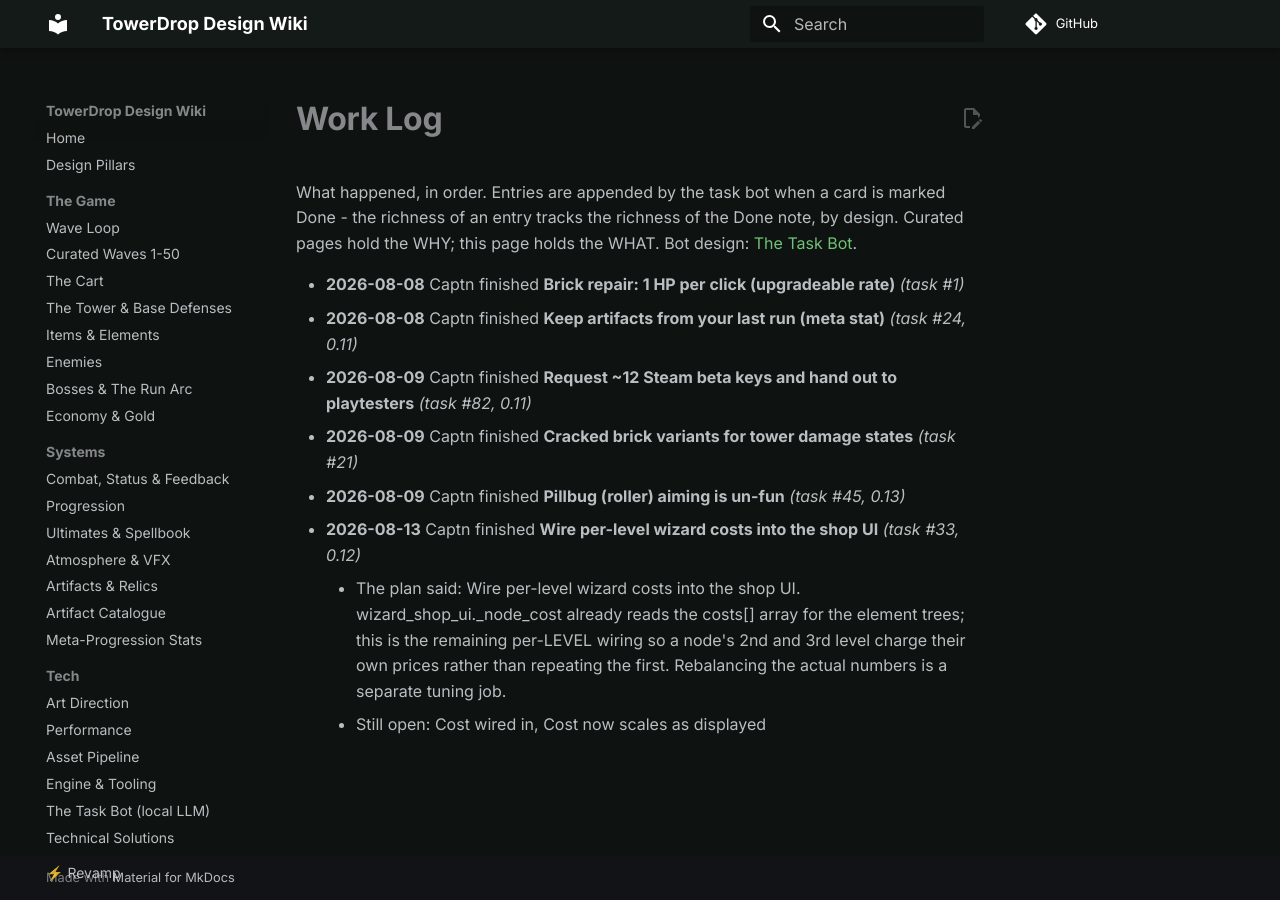
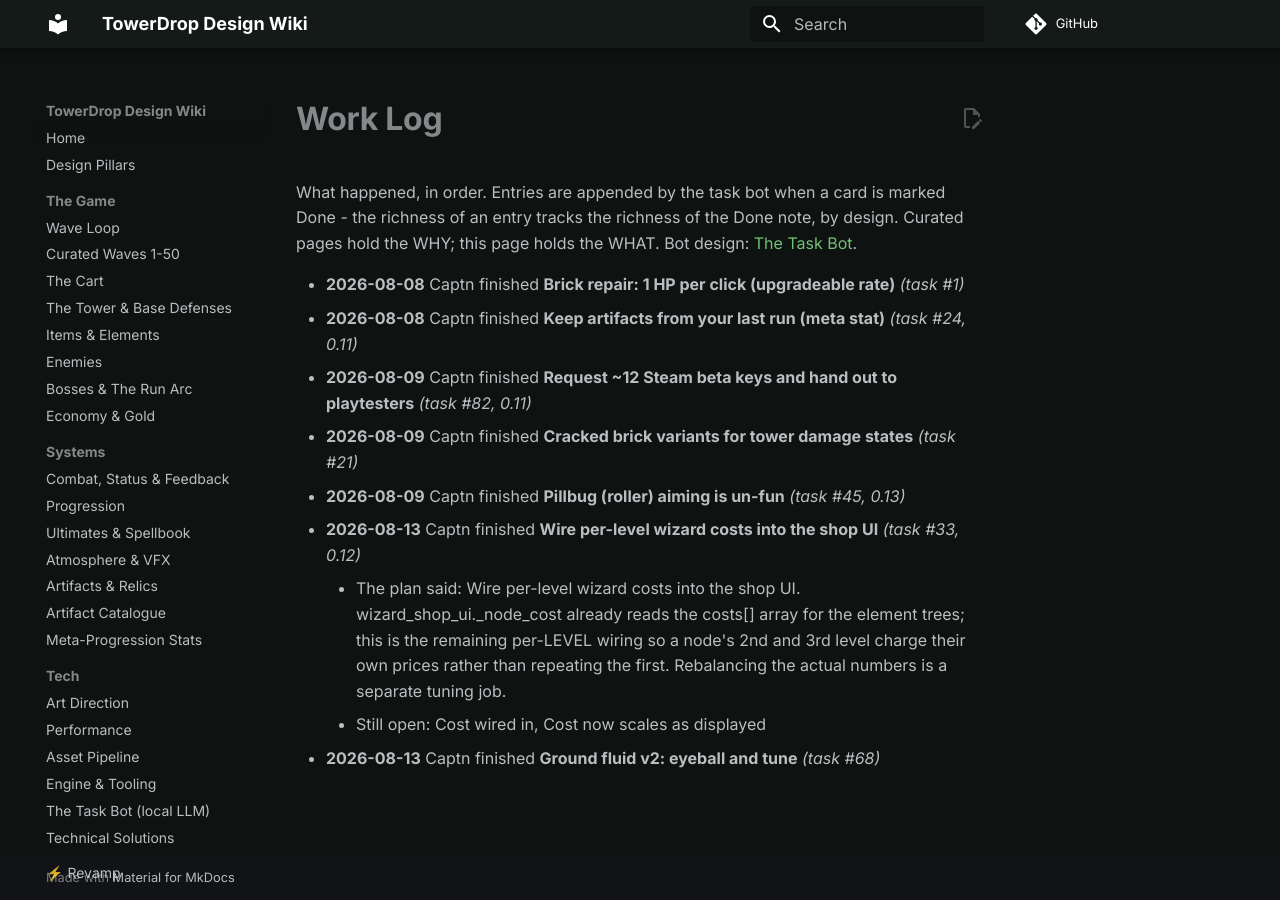
Before and after one commit to cap7n/towerdrop-docs, an MkDocs documentation site: the page built from docs/project/log.md, in a window 1280 px wide. Built offline with MkDocs 1.6.1 and Material for MkDocs 9.7.7, drawn with Linux system fonts in a browser that asks for light colours; comment, search, counter and statistics services are not loaded.

Commit message:
log: Ground fluid v2: eyeball and tune (task #68)

```diff
--- a/docs/project/log.md
+++ b/docs/project/log.md
@@ -13,3 +13,4 @@ Bot design: [The Task Bot](../tech/wiki-bot.md).
 - **2026-08-13** Captn finished **Wire per-level wizard costs into the shop UI** _(task #33, 0.12)_
     - The plan said: Wire per-level wizard costs into the shop UI. wizard_shop_ui._node_cost already reads the costs[] array for the element trees; this is the remaining per-LEVEL wiring so a node's 2nd and 3rd level charge their own prices rather than repeating the first. Rebalancing the actual numbers is a separate tuning job.
     - Still open: Cost wired in, Cost now scales as displayed
+- **2026-08-13** Captn finished **Ground fluid v2: eyeball and tune** _(task #68)_
```
